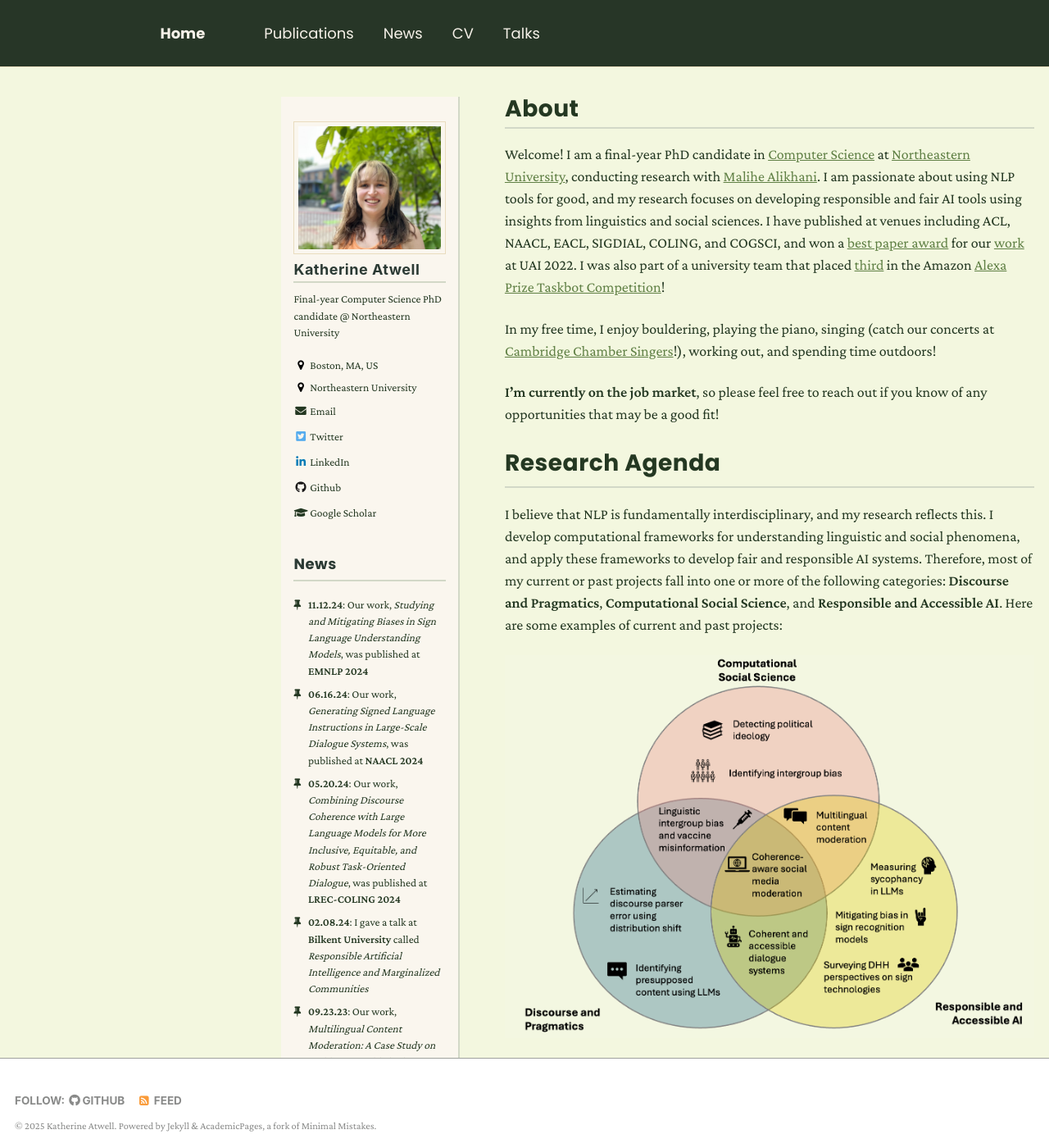
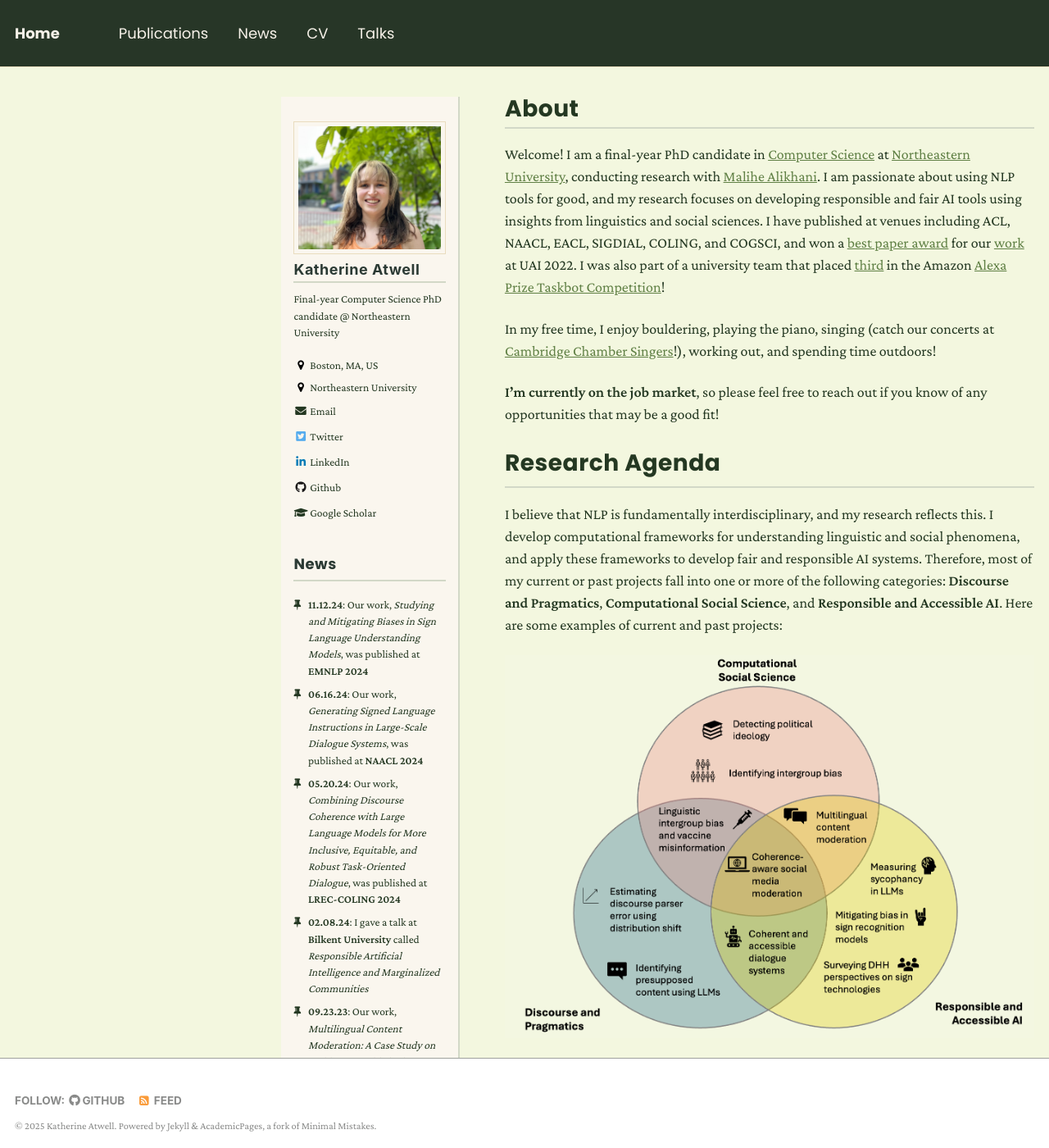
Before and after one commit to katherine-atwell/katherine-atwell.github.io, a Jekyll site: the page built from _pages/about.md, in a window 1280 px wide and 1400 px high. Shown: the whole window at 82% size. Built offline with Jekyll 4.4.1, drawn with Linux system fonts in a browser that asks for light colours; nearby versions of some CDN libraries.

Commit message:
Update breakpoints

```diff
--- a/_sass/_footer.scss
+++ b/_sass/_footer.scss
@@ -31,8 +31,8 @@
     max-width: 100%;
     padding: 0 1em 2em;
 
-    @include breakpoint($x-x-large) {
-      max-width: $x-x-large;
+    @include breakpoint($x-large) {
+      max-width: $x-large;
     }
   }
 
--- a/_sass/_masthead.scss
+++ b/_sass/_masthead.scss
@@ -17,8 +17,8 @@
     padding: 1em 1em 1em;
     font-family: $header-font-family; //$sans-serif-narrow;
 
-    @include breakpoint($x-x-large) {
-      max-width: $x-x-large;
+    @include breakpoint($x-large) {
+      max-width: $x-large;
     }
 
     nav {
--- a/_sass/_sidebar.scss
+++ b/_sass/_sidebar.scss
@@ -68,7 +68,7 @@
     z-index: 10;
   }
 
-  @include breakpoint($x-x-large) {
+  @include breakpoint($x-large) {
     width: $right-sidebar-width;
   }
 }
```
